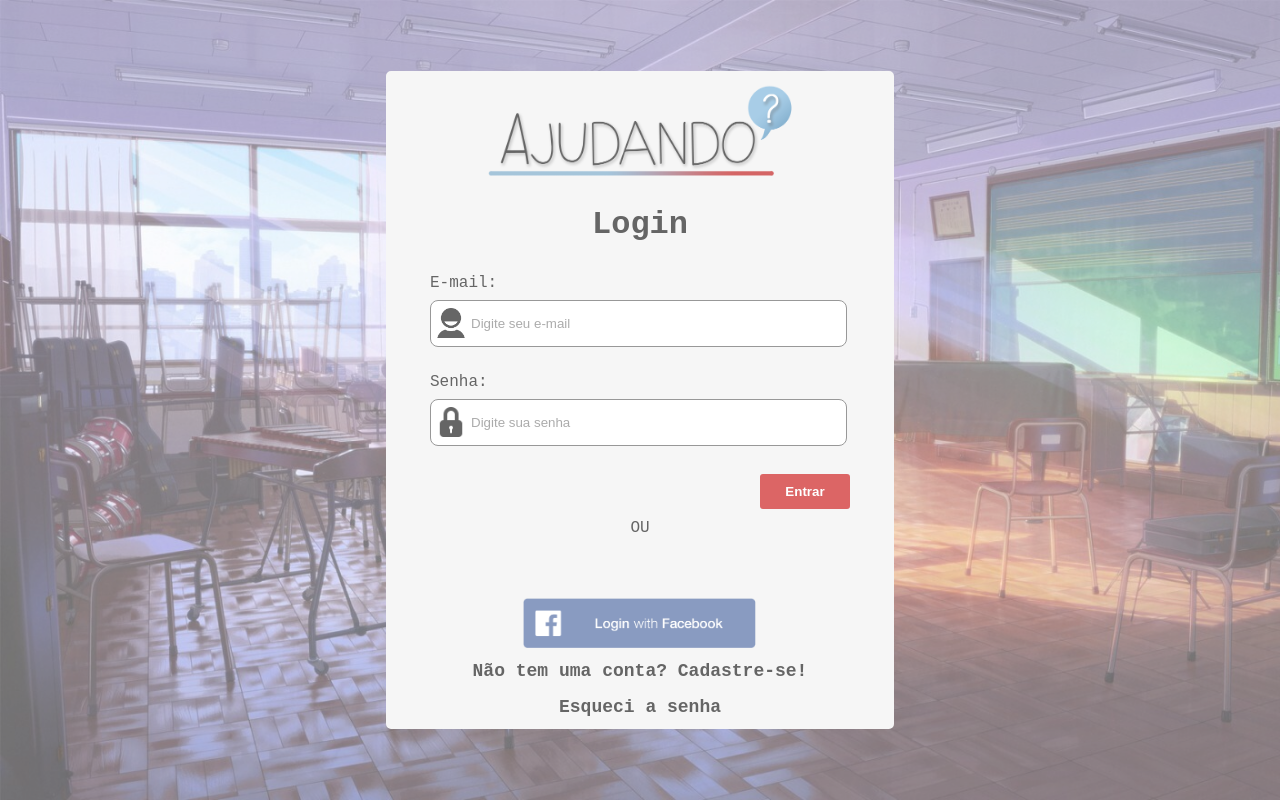
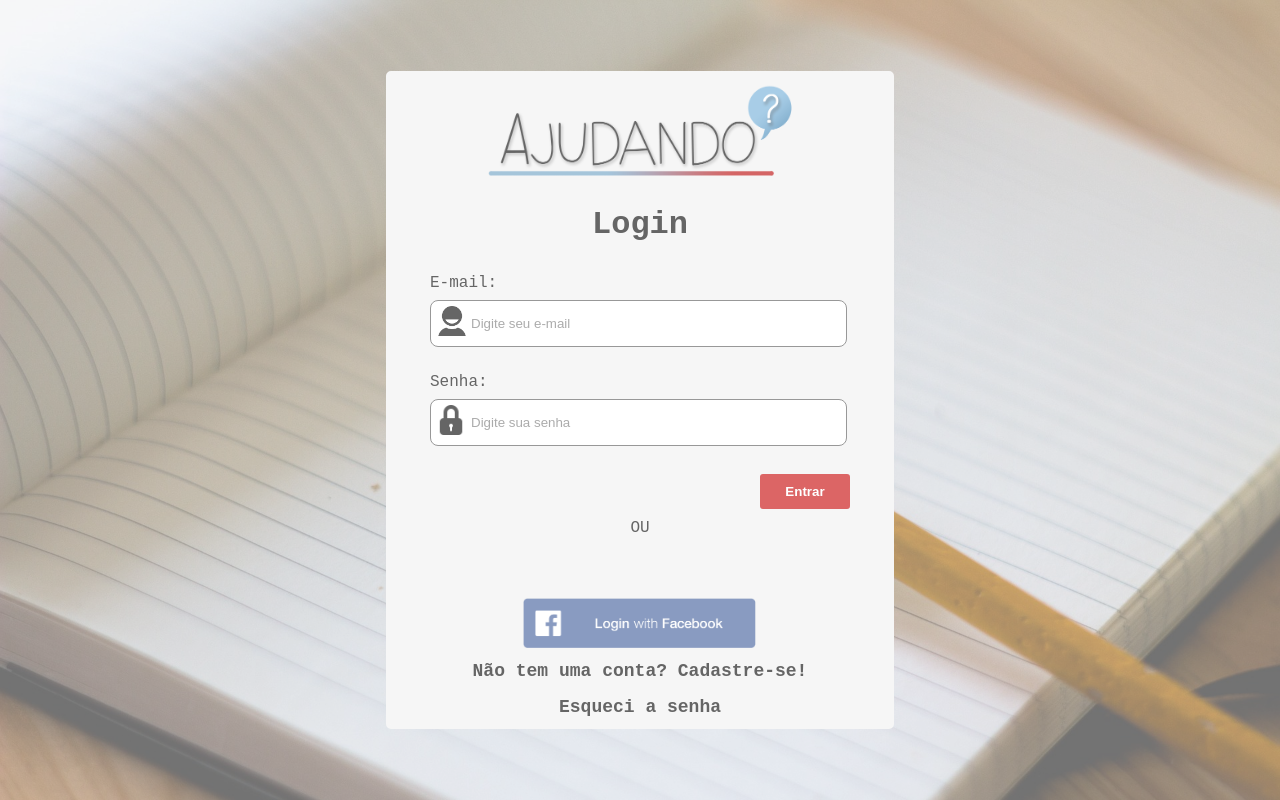
Before and after one commit to Ajudando/Ajudando, a PHP site: page /Ajudando-master/ in a window 1280 px wide. Run offline with PHP 8.4, Linux system fonts and the light colour scheme; some libraries are stand-ins or nearby versions.

Commit message:
refinamento

```diff
--- a/css/areaprivada.css
+++ b/css/areaprivada.css
@@ -174,7 +174,7 @@ input[type="checkbox"] {
 }
 
 a:hover {
-    background-color: rgb(153, 153, 153);
+    background-color: rgb(255, 0, 0);
     color: white;
 }
 
--- a/css/login.css
+++ b/css/login.css
@@ -63,11 +63,16 @@ body {
     transition: 0.5s;
     outline: none;
     background-color: white;
-    background-image: url(../images/passwordlogin.png);
-    background-position: 5px 7px;
-    background-repeat: no-repeat;
     padding-left: 40px;
     background-size: 30px;
+}
+
+.image-password {
+    position: absolute;
+    width: 30px;
+    height: 30px;
+    top: 330px;
+    left: 46px;
 }
 
 .inputlogin-user {
@@ -79,14 +84,17 @@ body {
     height: 25px;
     transition: 0.5s;
     outline: none;
-    background-color: white;
-    background-image: url(../images/userlogin.png);
-    background-position: 5px 7px;
-    background-repeat: no-repeat;
     padding-left: 40px;
     background-size: 30px;
 }
 
+.image-user {
+    position: absolute;
+    width: 30px;
+    height: 30px;
+    top: 231px;
+    left: 47px;
+}
 .inputlogin:focus {
     border: 3px solid rgb(0, 0, 0);
 }
--- a/google.js
+++ b/google.js
@@ -14,10 +14,6 @@ function GonSignIn(googleUser) {
 	var userfistname = profile.getGivenName();
     var id_token = googleUser.getAuthResponse().id_token;
 
-	console.log(userName);
-	console.log(userEmail);
-	console.log(userfistname);
-
 	if(userName !== ''){
 	//passando as informações
 		var dados_google = {
@@ -25,7 +21,6 @@ function GonSignIn(googleUser) {
 			userfistname:userfistname,
 			userEmail:userEmail
 		};
-		console.log('teste');
 		$.post('g_salvar.php', dados_google, function(retorna){
 			//document.getElementById('comando').innerHTML = retorna;
 		});
--- a/index.php
+++ b/index.php
@@ -85,12 +85,8 @@ if (!isset($accessToken)) {
 	<title>Ajudando - Login</title>
 	<link rel="icon" href="images/ajudinhaicone.ico" type="image/x-icon" />
 	<link rel="stylesheet" href="css/login.css">
-	<script src="//ajax.googleapis.com/ajax/libs/jquery/1.11.0/jquery.min.js"></script>
-	<script type="text/javascript" src="facebook.js"></script>
-	<script type="text/javascript" src="google.js"></script>
 	<meta name="google-signin-scope" content="profile email">
 	<meta name="google-signin-client_id" content="285501556211-ft2mm3rp6ch3epaqcpo75dbpqb1nht8s.apps.googleusercontent.com">
-	<script src="https://apis.google.com/js/platform.js" async defer></script>
 </head>
 
 <body>
@@ -102,11 +98,13 @@ if (!isset($accessToken)) {
 				<div>
 					<label for="user">E-mail:</label><br>
 					<input type="email" placeholder="Digite seu e-mail" name="user" class="inputlogin-user">
+					<img src="images/userlogin.png" alt="" class="image-user">
 				</div>
 				<br>
 				<div>
 					<label for="password">Senha:</label><br>
 					<input type="password" placeholder="Digite sua senha" name="password" class="inputlogin-password">
+					<img src="images/passwordlogin.png" alt="" class="image-password">
 				</div>
 				<div class="position-login">
 					<input type="submit" class="btn-login" name="login" value="Entrar">
@@ -114,7 +112,7 @@ if (!isset($accessToken)) {
 				<div class="display-or">
 					<span>OU</span>
 					<div id="my-signin2" class="g-signin2" data-onsuccess="GonSignIn"></div>
-					<a href="<?php echo $loginUrl?>"><img src="images/login-fb.png" class="fb-login-button"></a>
+					<a href="<?php echo $loginUrl ?>"><img src="images/login-fb.png" class="fb-login-button"></a>
 				</div>
 				<div class="cadastrar">
 					<a href="cadastrar.php" class="nolink">Não tem uma conta? Cadastre-se!</a>
@@ -161,6 +159,10 @@ if (!isset($accessToken)) {
 		}
 		?>
 	</div>
+	<script src="//ajax.googleapis.com/ajax/libs/jquery/1.11.0/jquery.min.js"></script>
+	<script type="text/javascript" src="facebook.js"></script>
+	<script type="text/javascript" src="google.js"></script>
+	<script src="https://apis.google.com/js/platform.js" async defer></script>
 </body>
 
 </html>
```
Also changed, not shown: areaprivada.php (+7 -0 lines), cadastrar.php (+12 -8 lines), images/fundologin.jpg.
